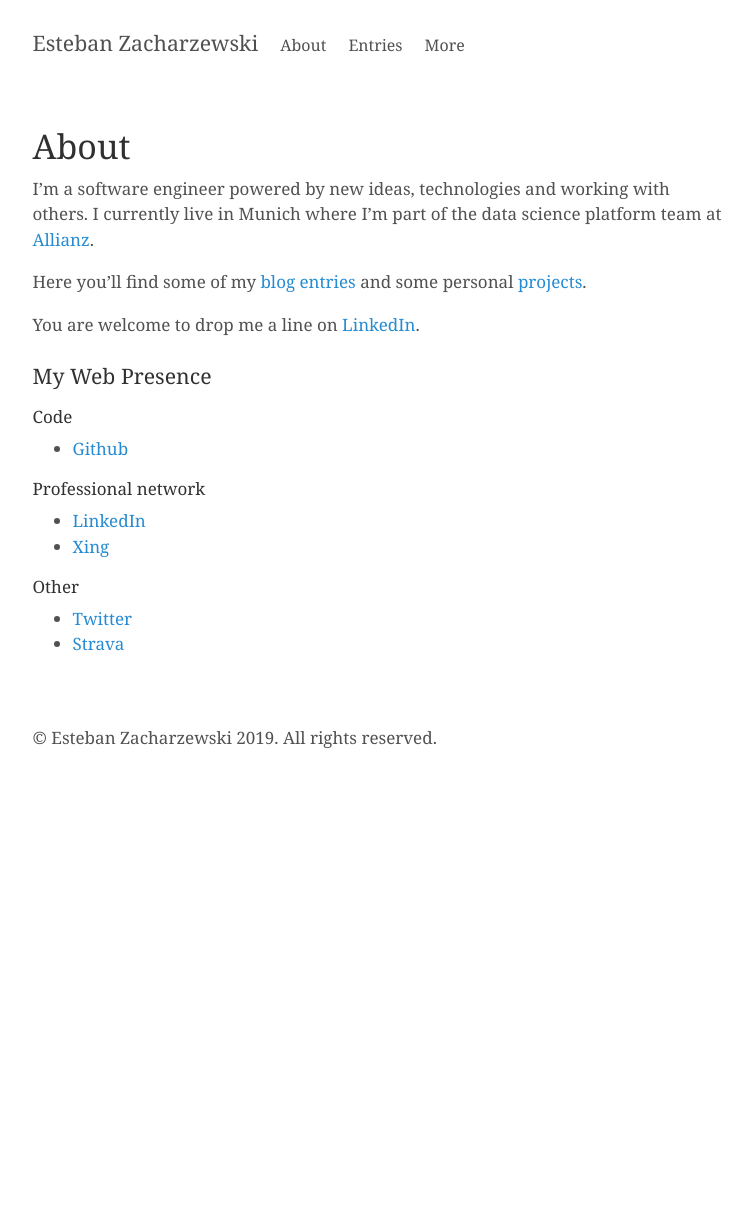
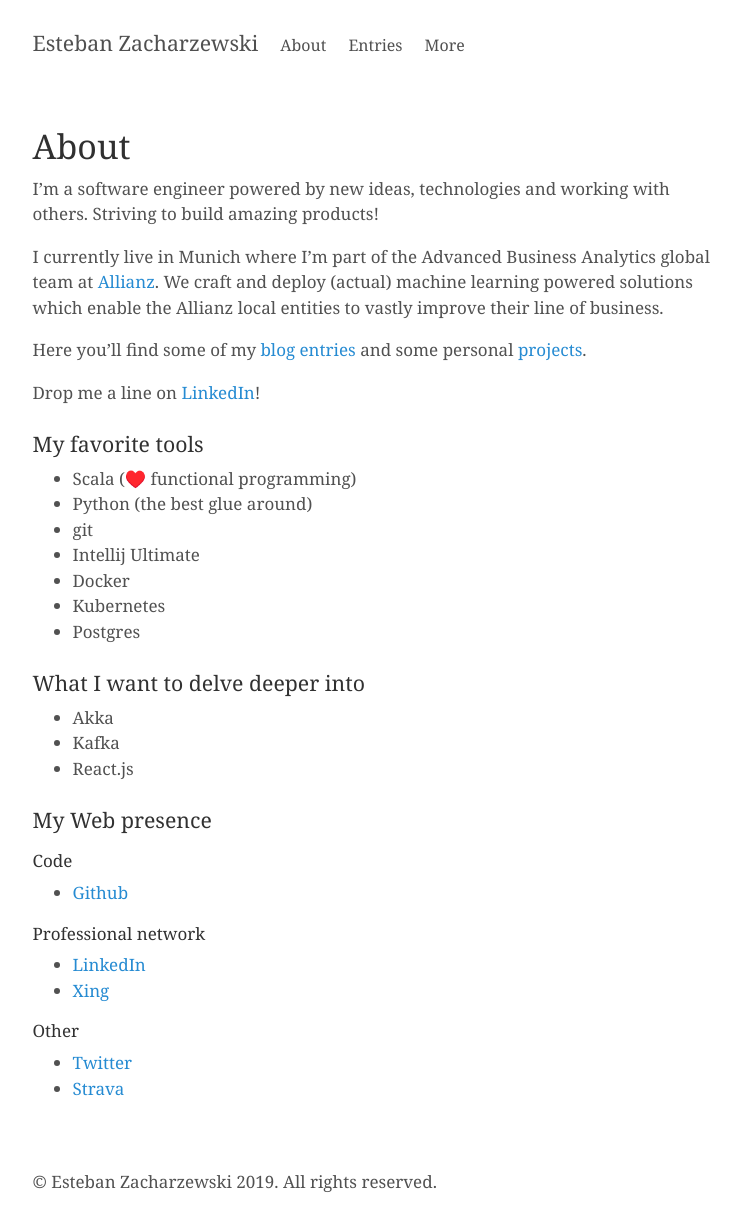
Before and after one commit to stzr1123/stzr1123.github.io, a Jekyll site: the page built from about.md, in a window 1280 px wide, cut to the strip 104-1316 px from the top of the page. Shown: the whole strip, without its empty margins (259-1011 px from the left). Built offline with Jekyll 4.4.1, drawn with Linux system fonts in a browser that asks for light colours; before the commit the page ends 900 px from its top, so only the background shows below that.

Commit message:
add technologies on about

```diff
--- a/about.md
+++ b/about.md
@@ -3,13 +3,29 @@ layout: page
 title: About
 ---
 
-I'm a software engineer powered by new ideas, technologies and working with others. I currently live in Munich where I'm part of the data science platform team at [Allianz](https://www.allianz.com/).
+I'm a software engineer powered by new ideas, technologies and working with others. Striving to build amazing products!
+
+I currently live in Munich where I'm part of the Advanced Business Analytics global team at [Allianz](https://www.allianz.com/). We craft and deploy (actual) machine learning powered solutions which enable the Allianz local entities to vastly improve their line of business.
 
 Here you'll find some of my [blog entries](/entries) and some personal [projects](/projects).
 
-You are welcome to drop me a line on [LinkedIn](https://www.linkedin.com/in/esteban-zacharzewski).
+Drop me a line on [LinkedIn](https://www.linkedin.com/in/esteban-zacharzewski)!
 
-### My Web Presence
+### My favorite tools
+* Scala (♥️ functional programming)
+* Python (the best glue around)
+* git
+* Intellij Ultimate
+* Docker
+* Kubernetes
+* Postgres
+
+### What I want to delve deeper into
+* Akka
+* Kafka
+* React.js
+
+### My Web presence
 
 #### Code
 * [Github](https://github.com/stzr1123)
```
